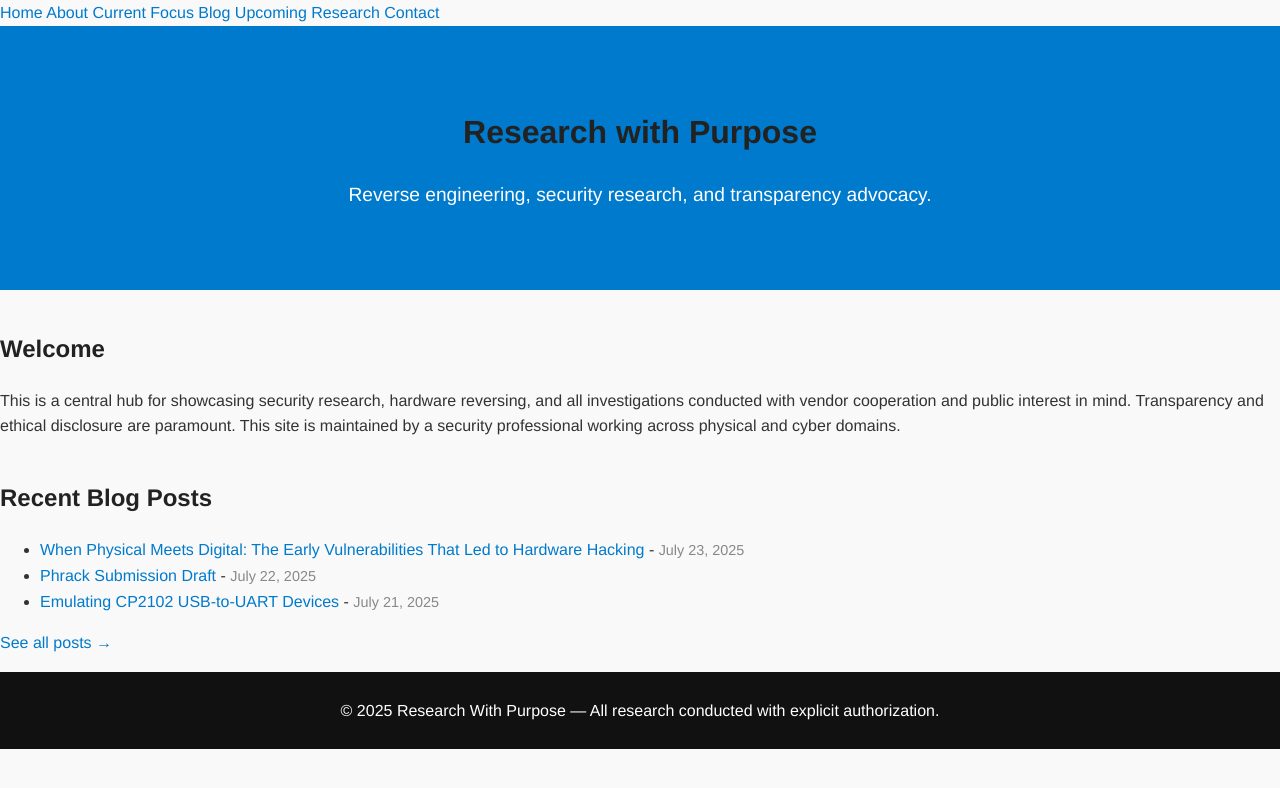
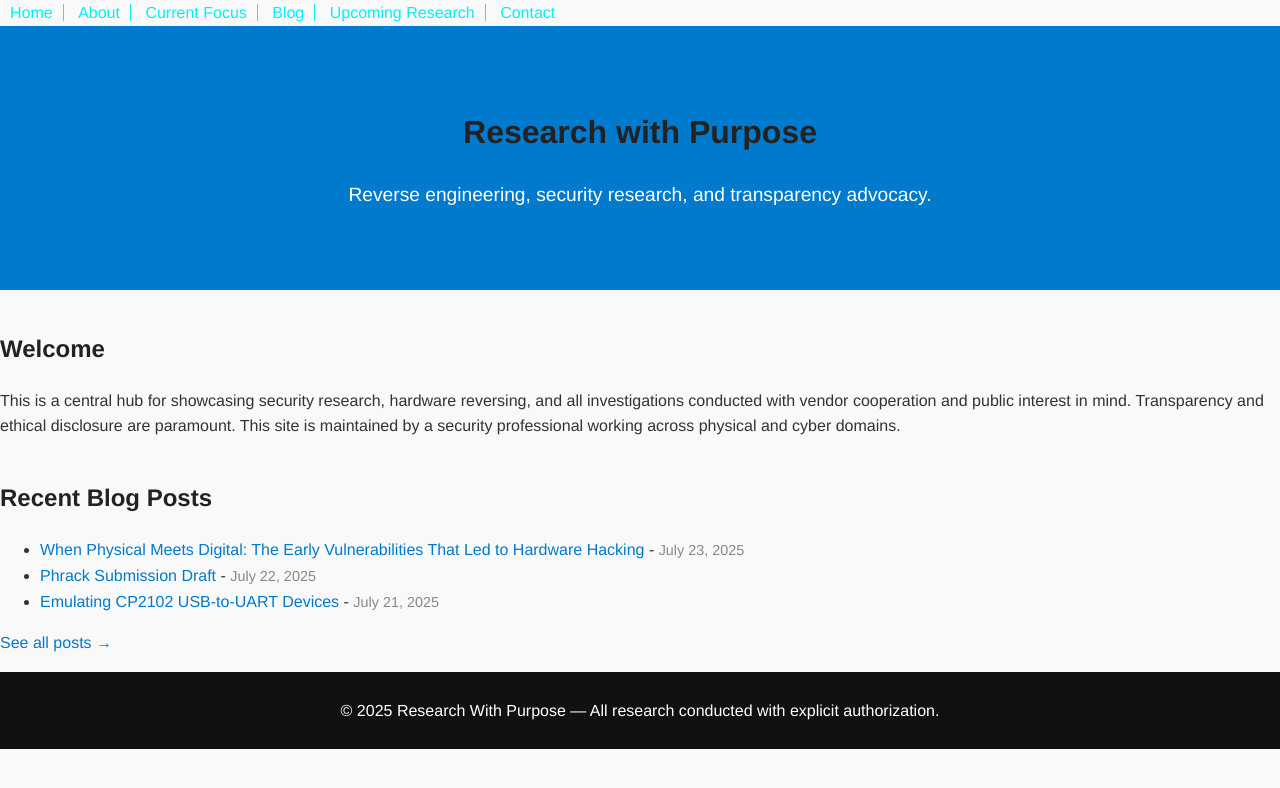
Before and after one commit to Qweary/Qweary.github.io, a Jekyll site: the page built from index.md, in a window 1280 px wide. Shown: the top 788 px of the page. Built offline with Jekyll 4.4.1, drawn with Linux system fonts in a browser that asks for light colours; our own code applies the rules of GitHub Pages for plain Markdown files.

Commit message:
Update style.css

```diff
--- a/assets/css/style.css
+++ b/assets/css/style.css
@@ -46,9 +46,22 @@ nav ul li a {
 }
 
 
+nav a {
+  color: #00f0ff;
+  text-decoration: none;
+  padding: 0 10px;
+  border-right: 1px solid #00f0ff;
+}
+
+nav a:last-child {
+  border-right: none;
+}
+
+
 h1, h2, h3, h4, h5, h6 {
   color: #222;
 }
+
 
 
 a {
```
